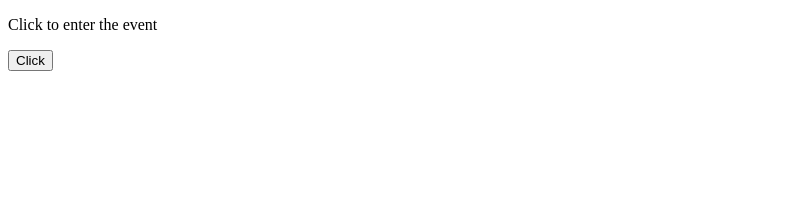
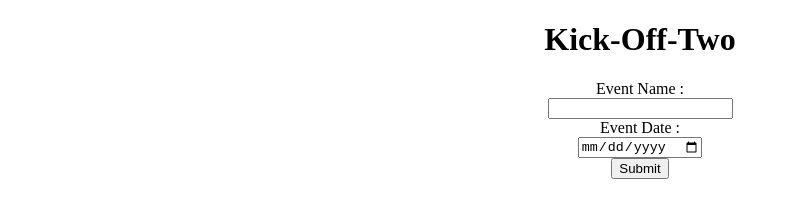
Before and after one commit to radlee/kick-off-two, a plain HTML site: page index.html in a window 1280 px wide. Shown: the whole page, without its empty margins (0-790 px from the left). Drawn offline with Linux system fonts and the light colour scheme.

Commit message:
Complete Kick-Off-Two

```diff
--- a/index.html
+++ b/index.html
@@ -1,16 +1,32 @@
-<!doctype html>
+<!DOCTYPE html>
 <html>
-
 <head>
-  <meta  charset="utf-8">
-  <title>Kick-Off-2</title>
-  <script src="js/countdown.js"></script>
+  <title>Kick-Off-Two</title>
+  </script>
 </head>
 
+<style media="screen">
+  body{
+    text-align: center;
+  }
+</style>
+
 <body>
-  <p>Click to enter the event</p>
-  <button onclick="myFunction()">Click</button>
-  <p id="result"></p>
+  <h1>Kick-Off-Two</h1>
+  <form>
+    <label>Event Name : </label>
+    <div class="">
+      <input type="text" name="name" id="event_name" value="">
+    </div>
+    <label>Event Date : </label>
+    <div class="">
+      <input type="date" name="date" id="event_date" value="">
+    </div>
+  </form>
+  <div class="">
+    <button type="button" name="button" onclick="myFunction()">Submit</button>
+  </div>
+  <h1 id="result"></h1>
 </body>
-
+<script src="js/countdown.js"></script>
 </html>
--- a/js/countdown.js
+++ b/js/countdown.js
@@ -1,12 +1,8 @@
-var monthNames = [ "January", "February", "March", "April", "May", "June", "July", "August", "September", "October", "November", "December" ];
-
 function myFunction() {
-  var today = new Date();
-  var date = prompt("Please enter date.", today.getDate()+"-"+monthNames[today.getMonth()]+"-"+today.getFullYear());
-  if (date != null) {
-    x = "Hello! You have entered date as: " + date;
-    var countDownDate = new Date(x);
-    var x = setInterval(function() {
+    var event_name = document.getElementById("event_name").value;
+    var event_date = document.getElementById("event_date").value;
+    var countDownDate = new Date(event_date);
+    var interval = setInterval(function() {
       var now = new Date();
       var distance = countDownDate - now;
       var days = Math.floor(distance / (1000 * 60 * 60 * 24));
@@ -14,14 +10,12 @@ function myFunction() {
       var minutes = Math.floor((distance % (1000 * 60 * 60)) / (1000 * 60));
       var seconds = Math.floor((distance % (1000 * 60)) / 1000);
 
-      document.getElementById("result").innerHTML = days + "Days " + hours + "Hours " +
-       minutes + "Minuutes " + seconds + "Seconds left till the kick off day";
+      document.getElementById("result").innerHTML = "<p> " + days + " Days " + hours + " Hours " +
+       minutes + " Minuutes " + seconds + " Seconds left till " + "<span style='color:red'>" + event_name + " </span> day!</p>";
 
       if (distance < 0) {
-        clearInterval(x);
+        clearInterval(interval);
         document.getElementById("result").innerHTML = "Kick-Off";
       }
     }, 1000);
-    // document.getElementById("result").innerHTML = x;
-  }
 }
```
